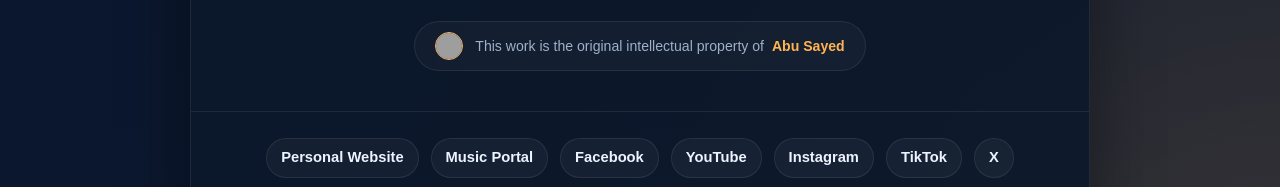
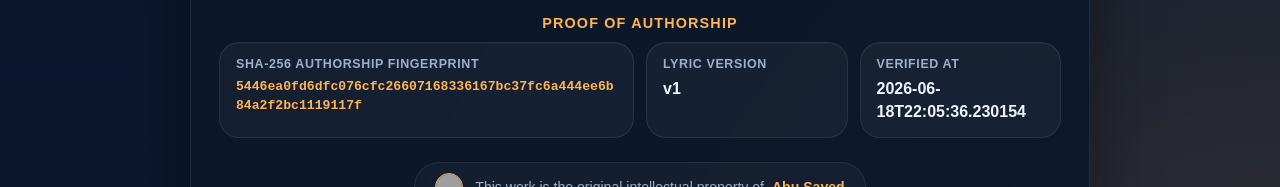
Before and after one commit to ImAbuSayed/labios-marchitos, a plain HTML site: page index.html in a window 1280 px wide. Shown: the part 2607-2794 px from the top of the page. Drawn offline with Linux system fonts and the light colour scheme; grey boxes are pictures that could not be loaded.

Commit message:
feat: update song assets v1 with signed GPG commit [verified]

```diff
--- a/index.html
+++ b/index.html
@@ -14,9 +14,9 @@
     <meta name="keywords" content="Labios marchitos, Abu Sayed lyrics, original song lyrics, Abu Sayed original song, Abu Sayed lyricist, Abu Sayed composer, Abu Sayed songwriter, official lyrics">
     <meta name="robots" content="index,follow,max-snippet:-1,max-image-preview:large,max-video-preview:-1">
     <meta name="referrer" content="strict-origin-when-cross-origin">
-    <meta name="description" content="Official lyrics for &#x27;Labios marchitos&#x27;, an original song written, composed, created, and owned by Abu Sayed.">
+    <meta name="description" content="Official lyric archive for Abu Sayed&#x27;s song &#x27;Labios marchitos&#x27;. Written, composed, and owned by the artist.">
     <meta property="og:title" content="Labios marchitos - Original Lyrics by Abu Sayed">
-    <meta property="og:description" content="Official lyrics for &#x27;Labios marchitos&#x27;, an original song written, composed, created, and owned by Abu Sayed.">
+    <meta property="og:description" content="Official lyric archive for Abu Sayed&#x27;s song &#x27;Labios marchitos&#x27;. Written, composed, and owned by the artist.">
     <meta property="og:type" content="music.song">
     <meta property="og:url" content="https://imabusayed.github.io/labios-marchitos/">
     <meta property="og:site_name" content="Abu Sayed Music">
@@ -24,7 +24,7 @@
     <meta name="last-modified" content="2026-06-09 13:11:33">
     <meta name="twitter:card" content="summary_large_image">
     <meta name="twitter:title" content="Labios marchitos - Original Lyrics by Abu Sayed">
-    <meta name="twitter:description" content="Official lyrics for &#x27;Labios marchitos&#x27;, an original song written, composed, created, and owned by Abu Sayed.">
+    <meta name="twitter:description" content="Official lyric archive for Abu Sayed&#x27;s song &#x27;Labios marchitos&#x27;. Written, composed, and owned by the artist.">
     <link rel="canonical" href="https://imabusayed.github.io/labios-marchitos/">
     <link rel="sitemap" type="application/xml" title="Sitemap" href="https://imabusayed.github.io/labios-marchitos/sitemap.xml">
     <link rel="author" href="https://github.com/ImAbuSayed">
@@ -100,7 +100,7 @@
       "@id": "https://imabusayed.github.io/labios-marchitos#webpage",
       "url": "https://imabusayed.github.io/labios-marchitos/",
       "name": "Labios marchitos - Original Lyrics by Abu Sayed",
-      "description": "Official lyrics for 'Labios marchitos', an original song written, composed, created, and owned by Abu Sayed.",
+      "description": "Official lyric archive for Abu Sayed's song 'Labios marchitos'. Written, composed, and owned by the artist.",
       "isPartOf": {
         "@id": "https://music.abusayed.com.bd/#website"
       },
@@ -537,7 +537,7 @@
 
         <div class="controls">
             <button class="btn-speak" id="speakBtn" title="Read the lyrics aloud"><span id="speakText">Read Aloud</span></button>
-            <a href="https://music.abusayed.com.bd/Licensing/?https://imabusayed.github.io/labios-marchitos/" class="btn-license" title="Get licensing for this song" target="_blank">Obtain a Music License for Labios marchitos</a>
+            <a href="https://music.abusayed.com.bd/Licensing/?https://imabusayed.github.io/labios-marchitos/" class="btn-license" title="Get licensing for this song" target="_blank">Secure Licensing Rights for Labios marchitos</a>
 
         </div>
         <br>
@@ -612,6 +612,26 @@
             <div class="meta-card">
                 <span class="meta-label">Publisher</span>
                 <strong>Abu Sayed Music</strong>
+            </div>
+
+                </div>
+            </div>
+
+            <div class="details-block">
+                <div class="details-title">Proof of Authorship</div>
+                <div class="meta-grid">
+
+            <div class="meta-card" style="grid-column: span 2;">
+                <span class="meta-label">SHA-256 Authorship Fingerprint</span>
+                <strong style="word-break: break-all; font-family: monospace; font-size: 0.82rem; color: var(--accent);">5446ea0fd6dfc076cfc26607168336167bc37fc6a444ee6b84a2f2bc1119117f</strong>
+            </div>
+            <div class="meta-card">
+                <span class="meta-label">Lyric Version</span>
+                <strong>v1</strong>
+            </div>
+            <div class="meta-card">
+                <span class="meta-label">Verified At</span>
+                <strong>2026-06-18T22:05:36.230154</strong>
             </div>
 
                 </div>
```
Also changed, not shown: excerpts/Bridge-Preview.txt (added), excerpts/Chorus-Preview.txt (added), excerpts/Final-Chorus-Preview.txt (added), excerpts/Hook-Preview.txt (added), excerpts/Pre-Chorus-2-Preview.txt (added), excerpts/Pre-Chorus-3-Preview.txt (added), excerpts/Pre-Chorus-Preview.txt (added), excerpts/Verse-1-Preview.txt (added), excerpts/Verse-2-Preview.txt (added), excerpts/Verse-3-Preview.txt (added), hashes.txt (added), llms.txt, lyrics_backup/2026-06-18_labios-marchitos-v1.txt (added), manifest.json (added), 1 other file.
